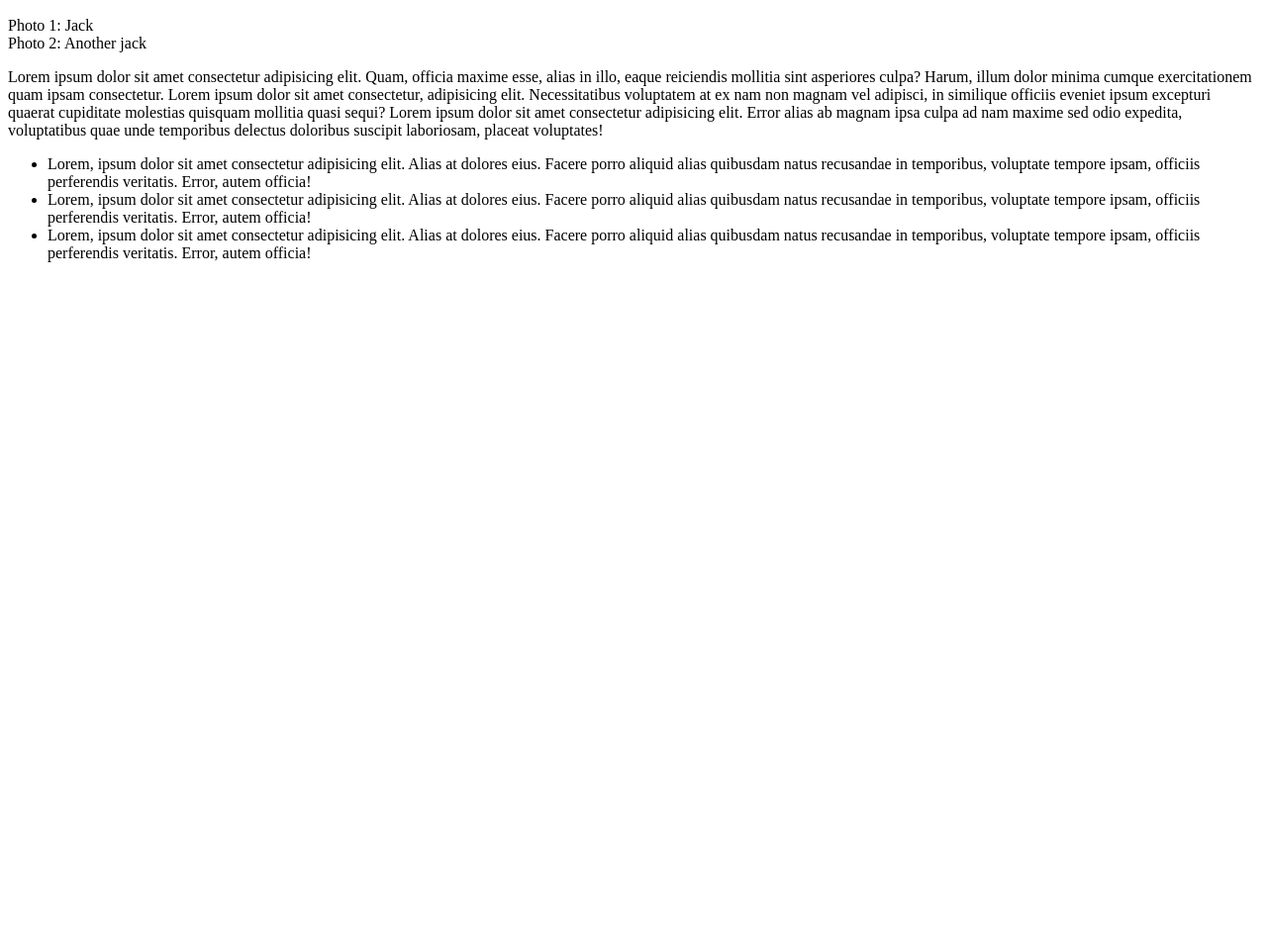
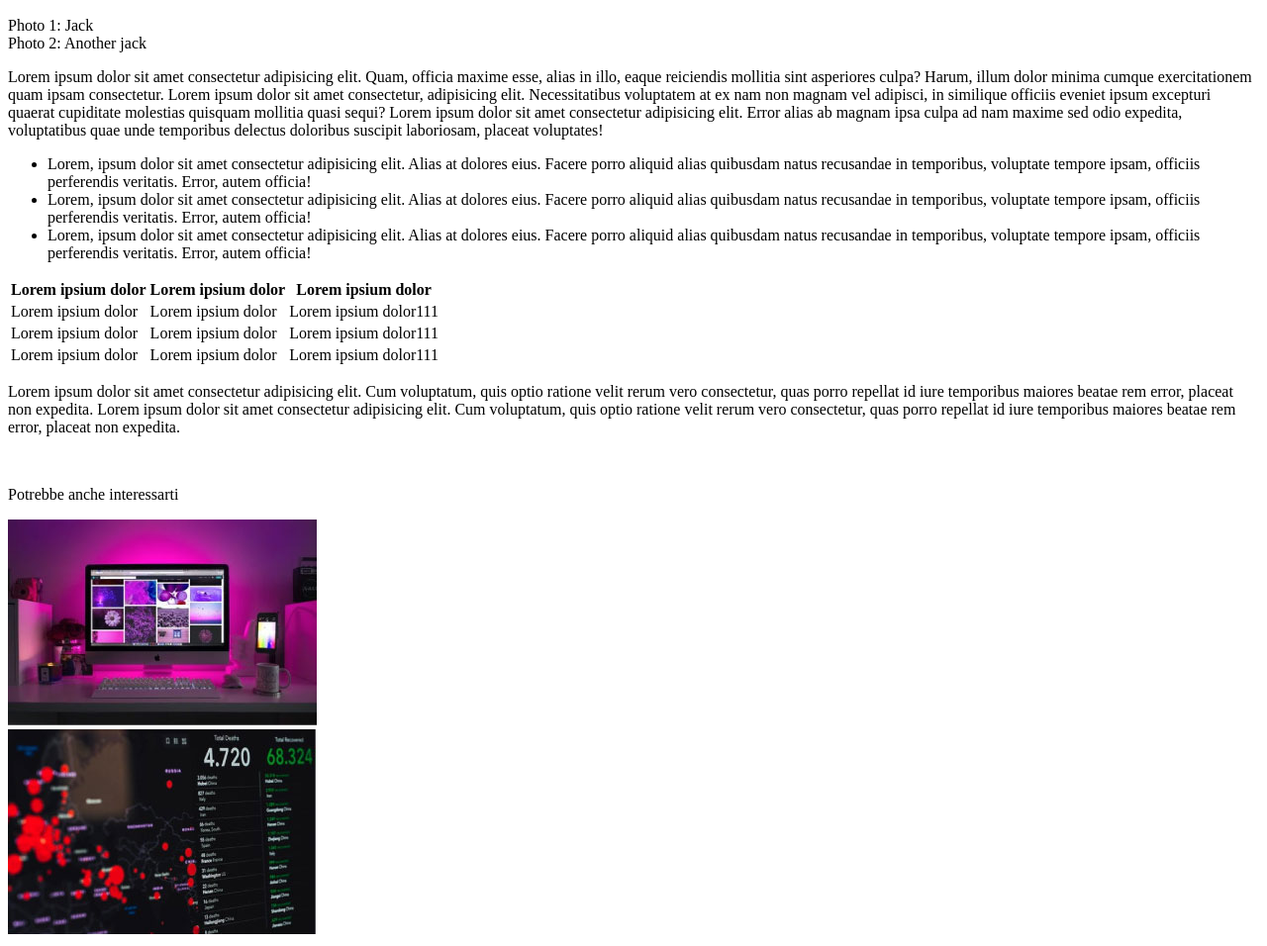
Before and after one commit to LucaDalRi/html-css-booleaner, a plain HTML site: page index.html in a window 1280 px wide. Shown: the part 679-1635 px from the top of the page at 99% size. Before the commit the page ends 960 px from the top, so only its background shows below. Drawn offline with Linux system fonts and the light colour scheme.

Commit message:
Base pagina completa NO CSS

```diff
--- a/index.html
+++ b/index.html
@@ -34,6 +34,7 @@
                 Lorem ipsum dolor sit amet consectetur adipisicing elit. Error alias ab magnam ipsa culpa ad nam maxime sed odio expedita, voluptatibus quae unde temporibus delectus doloribus suscipit laboriosam, placeat voluptates!
             </p>
 
+            <div>
                 <ul>
                     <li>
                         Lorem, ipsum dolor sit amet consectetur adipisicing elit. Alias at dolores eius. Facere porro aliquid alias quibusdam natus recusandae in temporibus, voluptate tempore ipsam, officiis perferendis veritatis. Error, autem officia!
@@ -48,6 +49,84 @@
                     </li>
 
                 </ul>
+            </div>
+
+            <table>
+                <thead>
+                    <tr>
+                        <th>
+                            Lorem ipsium dolor
+                        </th>
+                        <th>
+                            Lorem ipsium dolor
+
+                        </th>
+                        <th>
+                            Lorem ipsium dolor
+
+                        </th>
+                    </tr>
+                </thead>
+
+                <tbody>
+                    <tr>
+                        <td>
+                            Lorem ipsium dolor
+                        </td>
+                        <td>
+                            Lorem ipsium dolor
+                        </td>
+                        <td>
+                            Lorem ipsium dolor111
+                        </td>
+                    </tr>
+
+                    <tr>
+                        <td>
+                            Lorem ipsium dolor
+                        </td>
+                        <td>
+                            Lorem ipsium dolor
+                        </td>
+                        <td>
+                            Lorem ipsium dolor111
+                        </td>
+                    </tr>
+
+                </tbody>
+
+                <tfoot>
+                    <tr>
+                        <td>
+                            Lorem ipsium dolor
+                        </td>
+                        <td>
+                            Lorem ipsium dolor
+                        </td>
+                        <td>
+                            Lorem ipsium dolor111
+                        </td>
+                </tfoot>
+            </table>
+
+            <p>
+                Lorem ipsum dolor sit amet consectetur adipisicing elit. Cum voluptatum, quis optio ratione velit rerum vero consectetur, quas porro repellat id iure temporibus maiores beatae rem error, placeat non expedita.
+                Lorem ipsum dolor sit amet consectetur adipisicing elit. Cum voluptatum, quis optio ratione velit rerum vero consectetur, quas porro repellat id iure temporibus maiores beatae rem error, placeat non expedita.
+            </p>
+
+            <br>
+
+            <p>
+                Potrebbe anche interessarti
+            </p>
+
+            <div>
+                <img src="img/monitor.jpg" alt="">
+            </div>
+
+            <div>
+                <img src="img/graph.jpg" alt="">
+            </div>
 
         </main>
 
```
Lines whose indentation alone changed are shown as unchanged.
